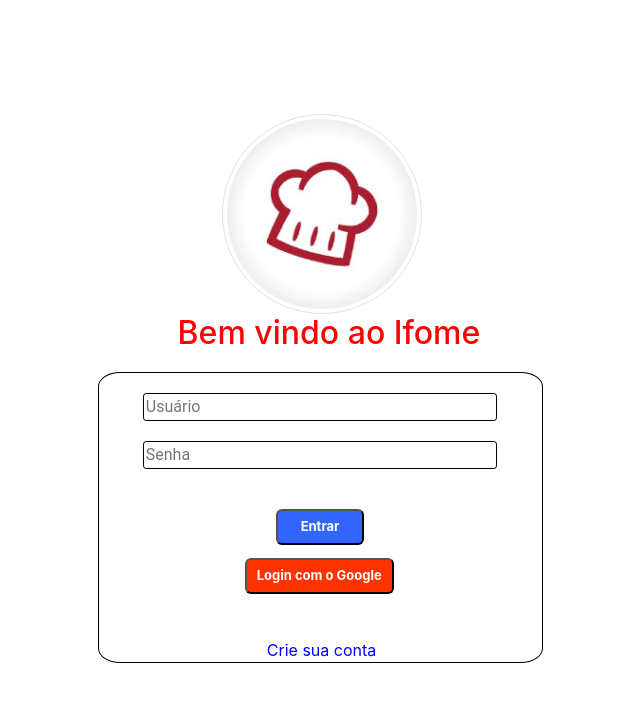
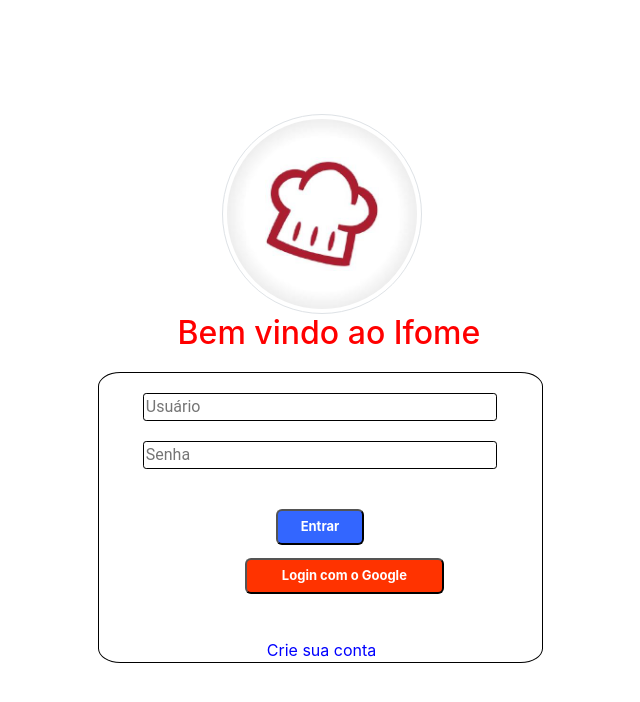
Before and after one commit to App-FoodRecipes/Front-end, a React (Create React App) app: page /login in a window 1280 px wide. Shown: the top 702 px of the page, without its empty margins (320-960 px from the left). Built offline with nearby package versions, Linux system fonts and the light colour scheme.

Commit message:
att arquivos css

```diff
--- a/src/pages/Logon/styles.css
+++ b/src/pages/Logon/styles.css
@@ -21,32 +21,33 @@
 }
 
 .buttonentrar {
-    border-radius:6px;
+    border-radius:22px;
     display:inline-block;
-    background-color: #3366ff;
+    background-color:  blue;
     font-weight:bold;
     font-size:13px;
     padding:6px 10px;
     text-decoration:none;
-    margin-left: 40%;
-    margin-top: 40px;
+    margin-left: 28%;
     color: white;
-    width: 20%;
+    margin-top: 8%;
     text-align: center;
+    width: 45%;
 }
 
 .buttongoogle {
-    border-radius:6px;
+    border-radius:22px;
     display:inline-block;
     background-color:  #ff3300;
     font-weight:bold;
     font-size:13px;
     padding:6px 10px;
     text-decoration:none;
-    margin-left: 33%;
+    margin-left: 28%;
     color: white;
     margin-top: 3%;
     text-align: center;
+    width: 45%;
 }
 
 
```
